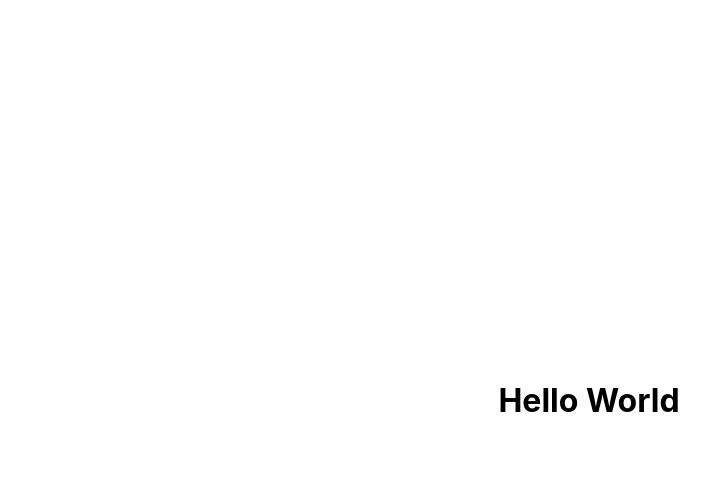
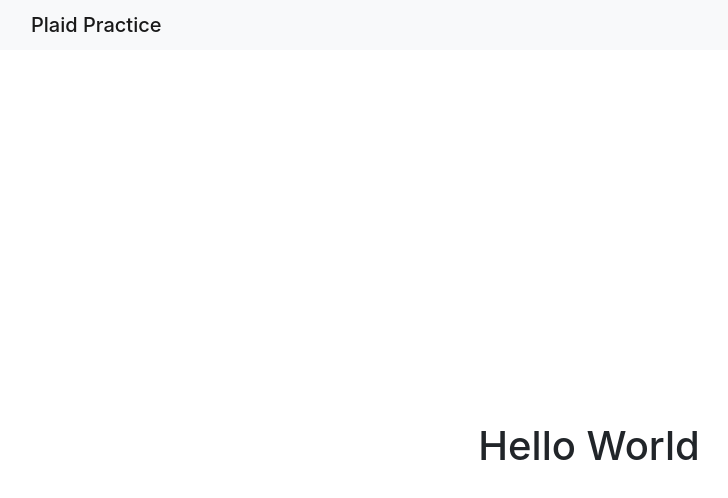
Before and after one commit to the-rabblerouser/Plaid-Client, a Next.js app: page / in a window 1280 px wide. Shown: the top 498 px of the page, without its empty margins (51-779 px from the left). Built offline with nearby package versions, Linux system fonts and the light colour scheme.

Commit message:
convert to ts. Bootstrap and Navbar added/created

```diff
--- /dev/null
+++ b/Components/Navbar.tsx
@@ -0,0 +1,15 @@
+import React from 'react';
+
+const Navbar = () => {
+	return (
+		<>
+			<nav className='navbar navbar-light bg-light'>
+				<div className='container'>
+					<span className='navbar-brand mb-0 h1'>Plaid Practice</span>
+				</div>
+			</nav>
+		</>
+	);
+};
+
+export default Navbar;
--- a/package.json
+++ b/package.json
@@ -6,6 +6,7 @@
     "start": "next start -p ${PORT:=3000}"
   },
   "dependencies": {
+    "bootstrap": "^5.0.2",
     "next": "latest",
     "react": "^17.0.2",
     "react-dom": "^17.0.2"
--- a/pages/_app.js
+++ /dev/null
@@ -1,7 +0,0 @@
-import '../styles/globals.css'
-
-function MyApp({ Component, pageProps }) {
-  return <Component {...pageProps} />
-}
-
-export default MyApp
--- /dev/null
+++ b/pages/_app.tsx
@@ -0,0 +1,13 @@
+import Navbar from '../Components/Navbar';
+import '../styles/globals.css';
+
+function MyApp({ Component, pageProps }) {
+	return (
+		<>
+			<Navbar />
+			<Component {...pageProps} />
+		</>
+	);
+}
+
+export default MyApp;
--- a/styles/globals.css
+++ b/styles/globals.css
@@ -1,3 +1,5 @@
+@import '~bootstrap/dist/css/bootstrap.min.css';
+
 html,
 body {
 	padding: 0;
```
Also changed, not shown: tsconfig.json (+29 -0 lines), Components/Navbar.js (deleted), next-env.d.ts (added), pages/index.tsx (renamed from pages/index.js), 1 other file (tests, documents, lock files or other folders). Lines whose indentation alone changed are shown as unchanged.
